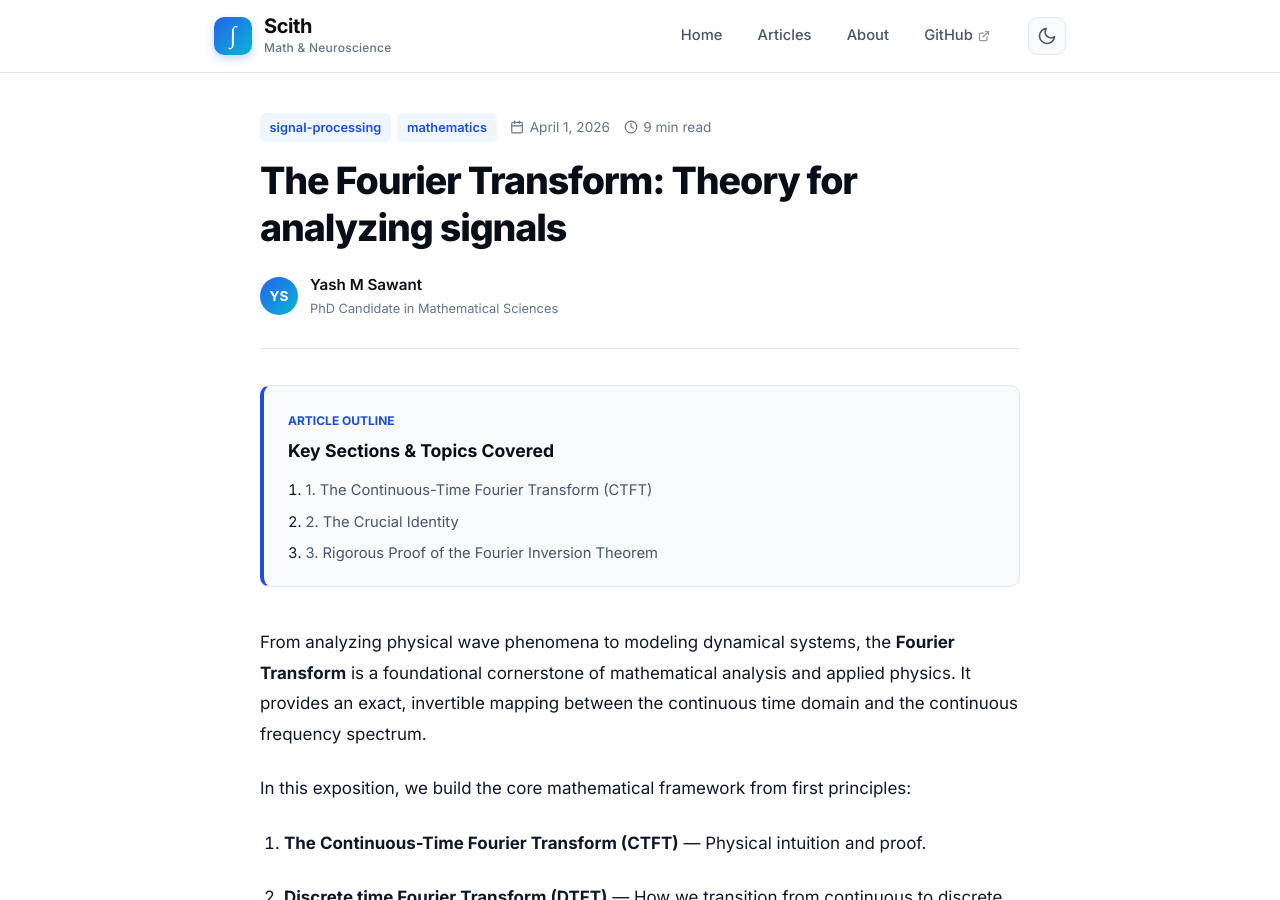
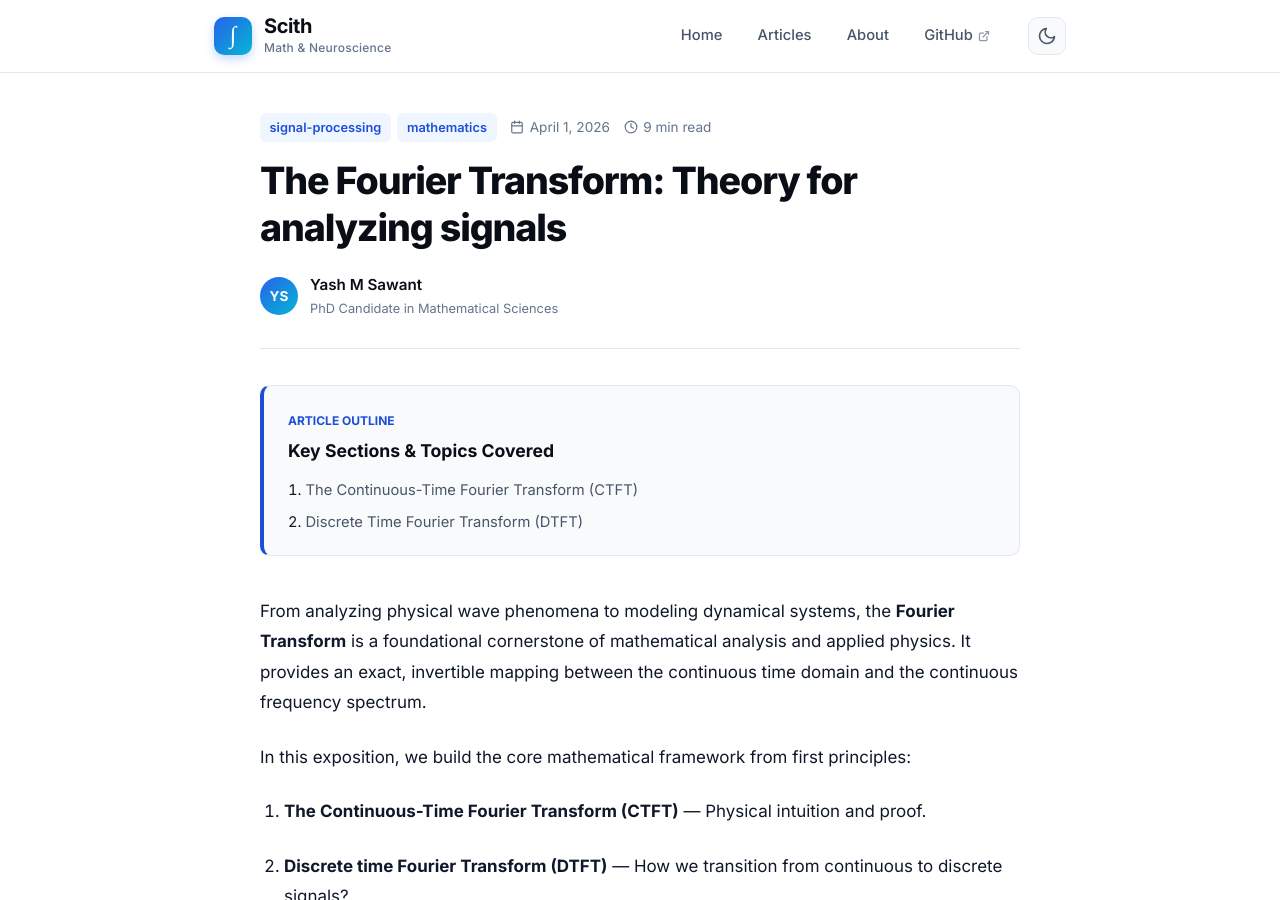
Before and after one commit to yashmrsawant/yashmrsawant.github.io, a Jekyll site: the page built from _posts/2026-04-01-the-fourier-transform-theory-proofs-and-neural-applications.md, in a window 1280 px wide and 900 px high. Built offline with Jekyll 4.4.1, drawn with Linux system fonts in a browser that asks for light colours; some of the changed text lies outside the part shown.

Commit message:
Auto-commit: Update blog 2026-10-18 20:32:49

```diff
--- a/_layouts/post.html
+++ b/_layouts/post.html
@@ -52,9 +52,14 @@
       <h3 class="series-title">Key Sections & Topics Covered</h3>
     </div>
     <ol class="series-list">
-      <li><a href="#1-the-continuous-time-fourier-transform-ctft">1. The Continuous-Time Fourier Transform (CTFT)</a></li>
-      <li><a href="#2-the-crucial-identity">2. The Crucial Identity</a></li>
-      <li><a href="#3-rigorous-proof-of-the-fourier-inversion-theorem">3. Rigorous Proof of the Fourier Inversion Theorem</a></li>
+      {% if page.outline %}
+        {% for item in page.outline %}
+          <li><a href="{{ item.url }}">{{ item.title }}</a></li>
+        {% endfor %}
+      {% else %}
+        <li><a href="#1-the-continuous-time-fourier-transform-ctft">The Continuous-Time Fourier Transform (CTFT)</a></li>
+        <li><a href="#2-discrete-time-fourier-transform-dtft">Discrete Time Fourier Transform (DTFT)</a></li>
+      {% endif %}
     </ol>
   </div>
 
--- a/_posts/2026-04-01-the-fourier-transform-theory-proofs-and-neural-applications.md
+++ b/_posts/2026-04-01-the-fourier-transform-theory-proofs-and-neural-applications.md
@@ -5,6 +5,11 @@
 categories: [signal-processing, mathematics]
 permalink: /posts/fourier-transform-theory-and-neural-applications.html
 excerpt: "A rigorous mathematical journey through the Fourier Transform: from continuous-time definitions and physical variables, to the crucial distribution identity for periodic complex exponentials, culminating in the complete Gaussian regularization proof of the Fourier Inversion Theorem."
+outline:
+  - title: "The Continuous-Time Fourier Transform (CTFT)"
+    url: "#1-the-continuous-time-fourier-transform-ctft"
+  - title: "Discrete Time Fourier Transform (DTFT)"
+    url: "#2-discrete-time-fourier-transform-dtft"
 ---
 
 From analyzing physical wave phenomena to modeling dynamical systems, the **Fourier Transform** is a foundational cornerstone of mathematical analysis and applied physics. It provides an exact, invertible mapping between the continuous time domain and the continuous frequency spectrum.
@@ -243,7 +248,8 @@
 
 
 ---
-## 2. The Crucial Identity
+## 2. Discrete Time Fourier Transform (DTFT)
+<a id="2-the-crucial-identity"></a>
 
   We examine an essential identity that governs periodic harmonic sums in the sense of generalized functions (tempered distributions, $\mathcal{S}'(\mathbb{R})$):
 
--- a/index.html
+++ b/index.html
@@ -85,9 +85,9 @@
         <span class="series-part-name">Continuous-Time Theory & Intuition</span>
       </a>
 
-      <a href="{{ '/posts/fourier-transform-theory-and-neural-applications.html#2-the-crucial-identity' | relative_url }}" class="series-part-link">
+      <a href="{{ '/posts/fourier-transform-theory-and-neural-applications.html#2-discrete-time-fourier-transform-dtft' | relative_url }}" class="series-part-link">
         <span class="series-part-num">Section 2</span>
-        <span class="series-part-name">The Crucial Distributional Identity</span>
+        <span class="series-part-name">Discrete Time Fourier Transform (DTFT)</span>
       </a>
 
       <a href="{{ '/posts/fourier-transform-theory-and-neural-applications.html#3-rigorous-proof-of-the-fourier-inversion-theorem' | relative_url }}" class="series-part-link">
```
